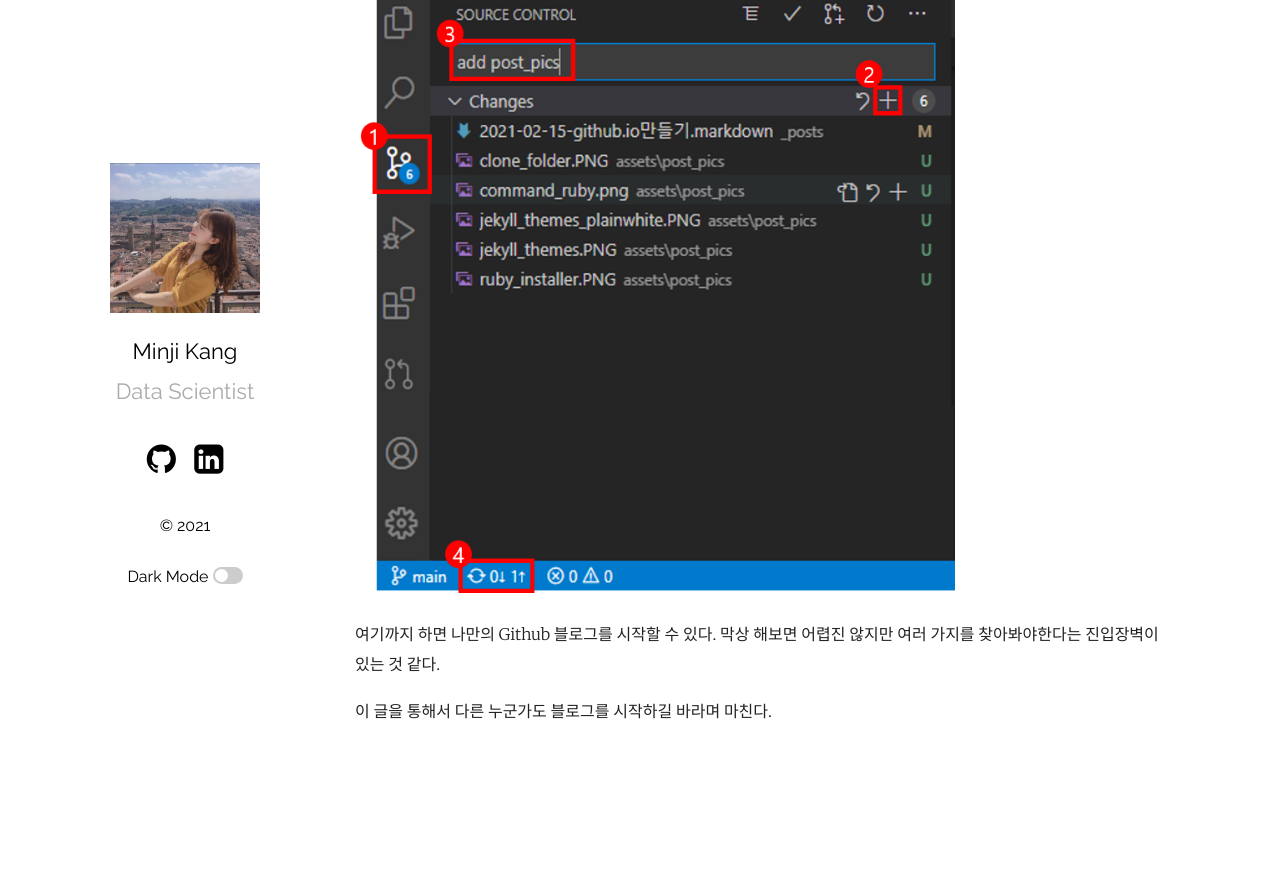
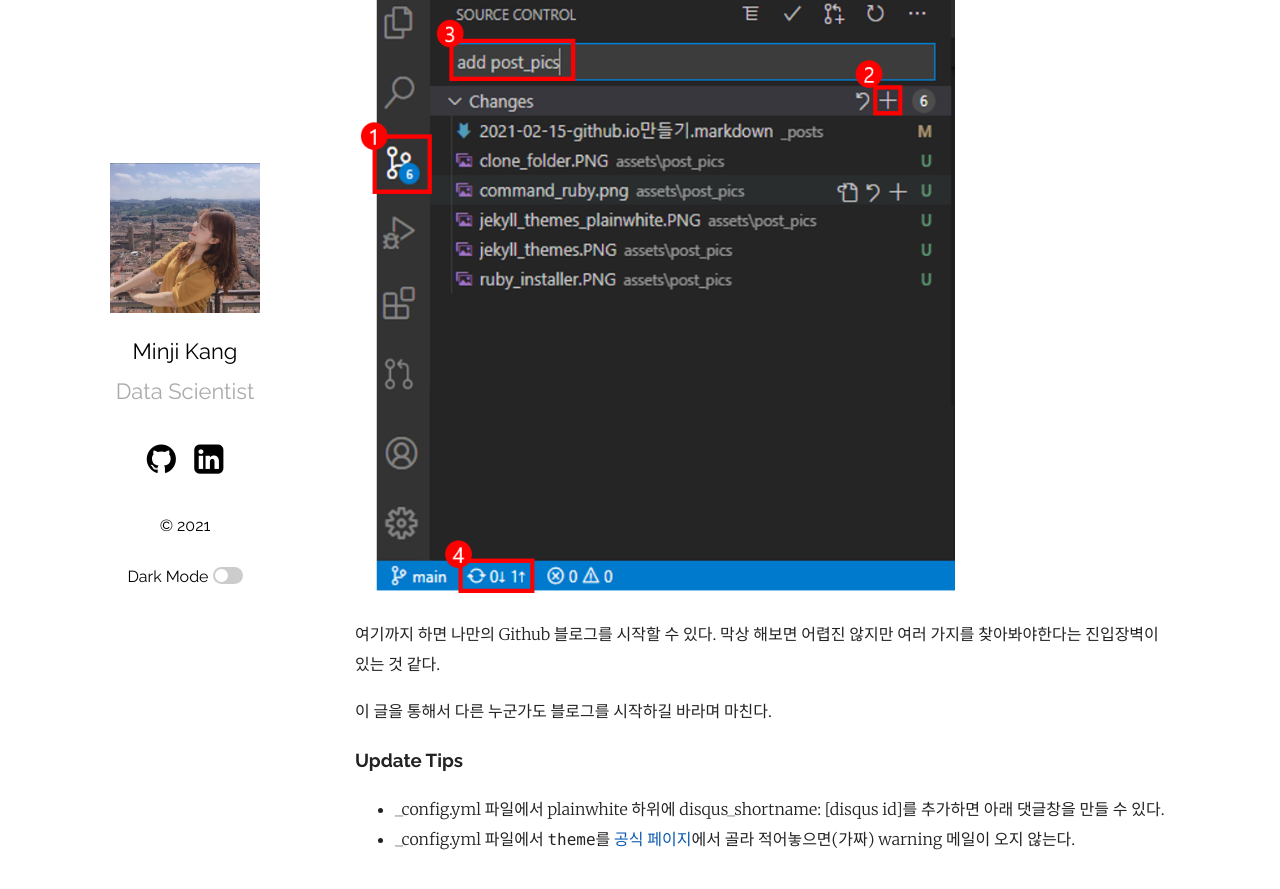
Before and after one commit to mmminji/mmminji.github.io, a Jekyll site: the page built from _posts/2021-02-15-github.io만들기.markdown, in a window 1280 px wide and 900 px high, scrolled down 4490 px. Shown: the top 889 px of the window. Built offline with Jekyll 4.4.1, drawn with Linux system fonts in a browser that asks for light colours; comment, search, counter and statistics services are not loaded; before the commit the page ends 5261 px from its top, so only the background shows below that.

Commit message:
2021-02-15-post

```diff
--- a/_posts/2021-02-15-github.io만들기.markdown
+++ b/_posts/2021-02-15-github.io만들기.markdown
@@ -70,3 +70,7 @@ gem install tzinfo-data
 여기까지 하면 나만의 Github 블로그를 시작할 수 있다. 막상 해보면 어렵진 않지만 여러 가지를 찾아봐야한다는 진입장벽이 있는 것 같다.
 
 이 글을 통해서 다른 누군가도 블로그를 시작하길 바라며 마친다.
+
+### Update Tips
+- _config.yml 파일에서 plainwhite 하위에 disqus_shortname: [disqus id]를 추가하면 아래 댓글창을 만들 수 있다.
+- _config.yml 파일에서 `theme`를 [공식 페이지](pages.github.com/themes/)에서 골라 적어놓으면(가짜) warning 메일이 오지 않는다.
```
